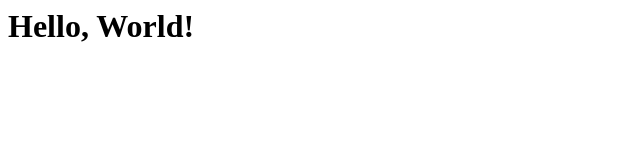
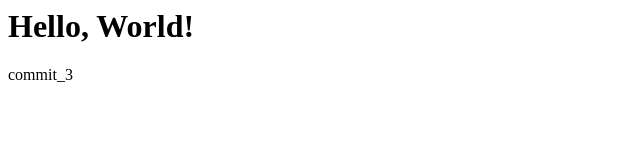
Before and after one commit to HarshithTangudu/BillBuddy, a plain HTML site: page hi.html in a window 1280 px wide. Shown: the full height of the page, 0-640 px from the left. Drawn offline with Linux system fonts and the light colour scheme.

Commit message:
commit_2

```diff
--- a/hi.html
+++ b/hi.html
@@ -6,6 +6,7 @@
 
 <body>
     <h1>Hello, World!</h1>
+    <p> commit_3</p>
 </body>
 
 </html>
```
